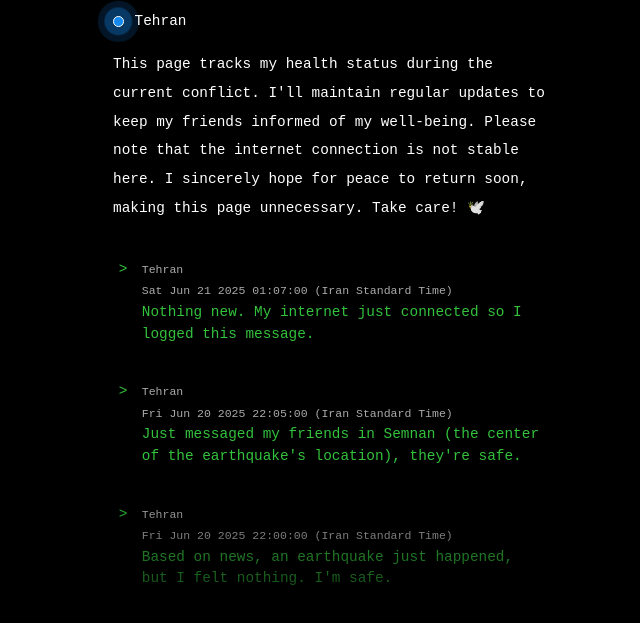
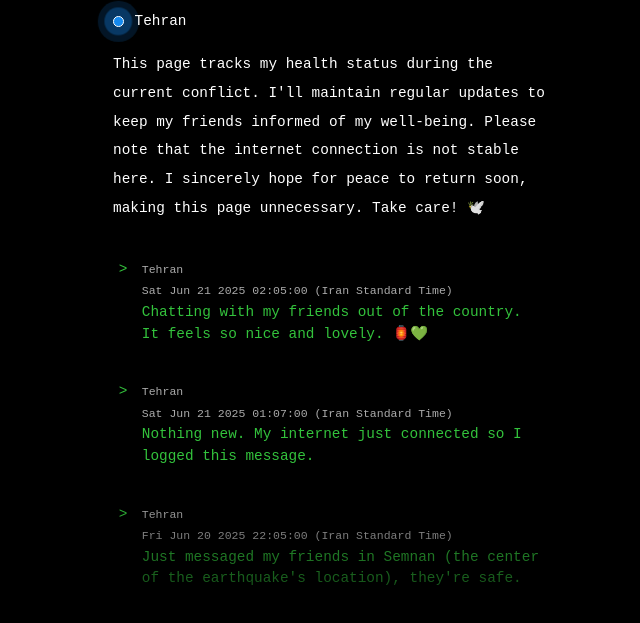
Before and after one commit to amir78729/health-check, a plain HTML site: page index.html in a window 1280 px wide. Shown: the part 147-770 px from the top of the page, without its empty margins (311-951 px from the left). Drawn offline with Linux system fonts and the light colour scheme.

Commit message:
Update index.html

```diff
--- a/index.html
+++ b/index.html
@@ -208,6 +208,10 @@
     time: new Date("2025/6/21 01:07"),
     text: `Nothing new. My internet just connected so I logged this message.`
   },
+  {
+    time: new Date("2025/6/21 02:05"),
+    text: `Chatting with my friends out of the country. It feels so nice and lovely. 🏮💚`
+  },
 ];
 
       const headerSection = document.getElementById("title");
```
